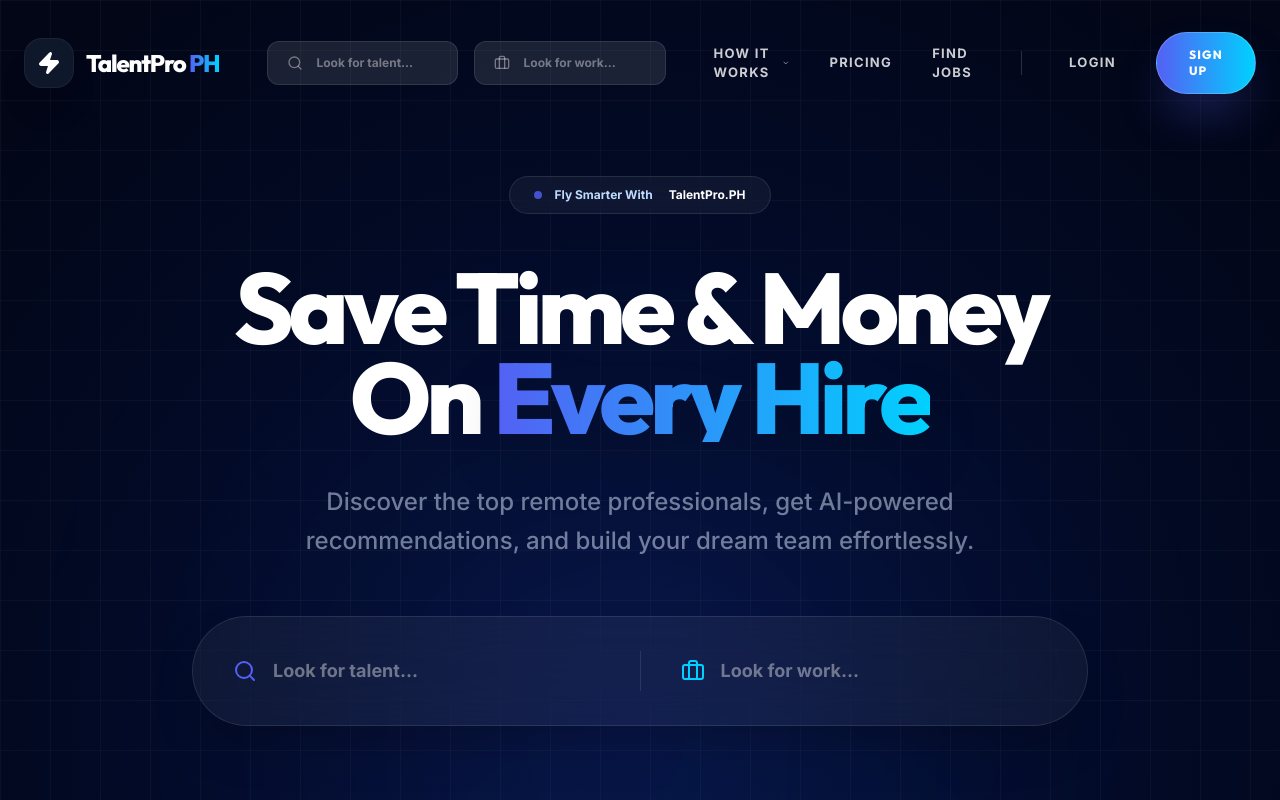
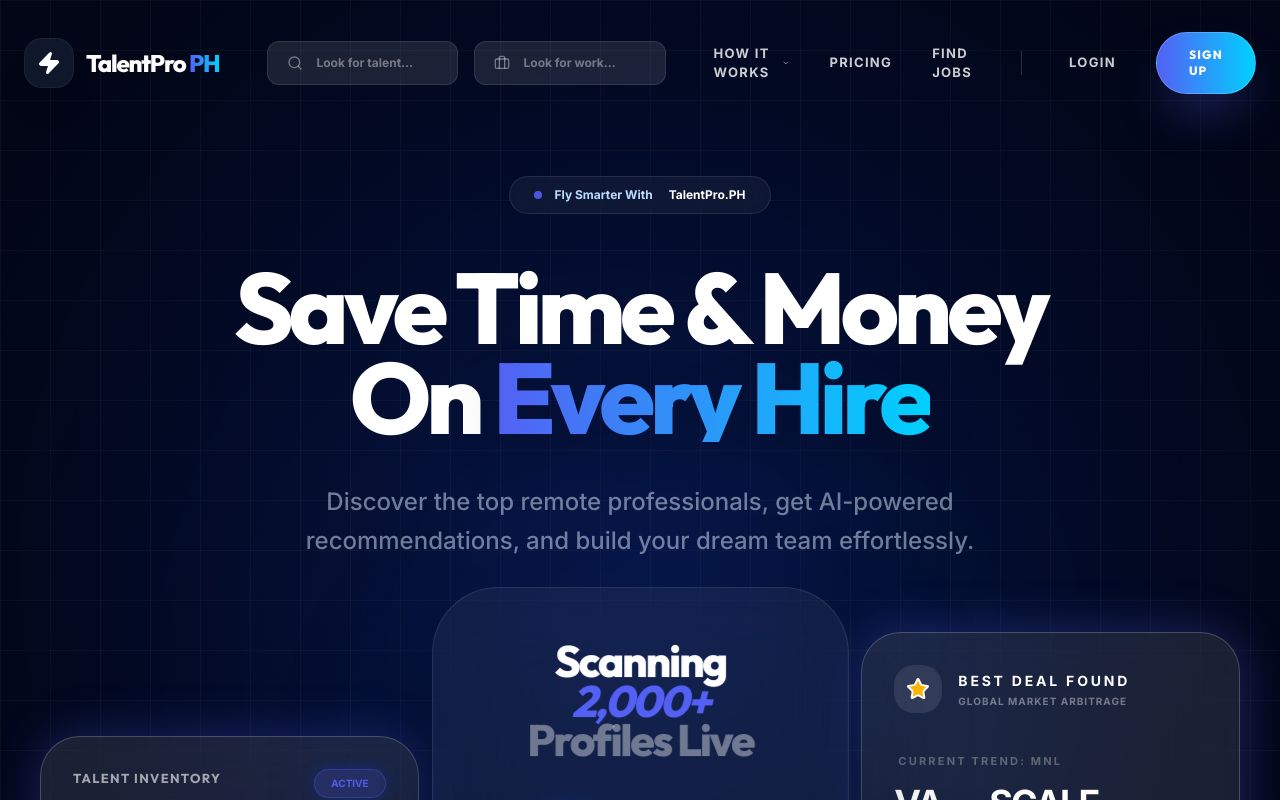
Before and after one commit to parnisce/talentproph, a React (Vite) app: page / in a window 1280 px wide. Shown: the top 800 px of the page. Built offline with nearby package versions, Linux system fonts and the light colour scheme.

Commit message:
homepage search function 2

```diff
--- a/src/pages/LandingPage.tsx
+++ b/src/pages/LandingPage.tsx
@@ -1,6 +1,5 @@
 import { motion } from 'framer-motion';
-import { Zap, Users, Search, ArrowRight, Star, Globe, Shield, Rocket, Quote, LayoutGrid, Briefcase } from 'lucide-react';
-import { Link } from 'react-router-dom';
+import { Zap, Users, Search, ArrowRight, Star, Globe, Shield, Rocket, Quote, LayoutGrid } from 'lucide-react';
 import Navbar from '../components/Navbar';
 
 const LandingPage = () => {
@@ -37,24 +36,6 @@
         }
     ];
 
-    const handleTalentSearch = (e: React.FormEvent<HTMLFormElement>) => {
-        e.preventDefault();
-        const formData = new FormData(e.currentTarget);
-        const query = formData.get('talent') as string;
-        if (query) {
-            window.location.href = `/employer/talent?q=${encodeURIComponent(query)}`;
-        }
-    };
-
-    const handleWorkSearch = (e: React.FormEvent<HTMLFormElement>) => {
-        e.preventDefault();
-        const formData = new FormData(e.currentTarget);
-        const query = formData.get('work') as string;
-        if (query) {
-            window.location.href = `/jobs?q=${encodeURIComponent(query)}`;
-        }
-    };
-
     return (
         <div className="min-h-screen bg-white font-inter">
             <Navbar />
@@ -89,42 +70,6 @@
                         <p className="text-xl md:text-2xl text-blue-100/50 mb-14 max-w-2xl mx-auto font-medium leading-relaxed">
                             Discover the top remote professionals, get AI-powered recommendations, and build your dream team effortlessly.
                         </p>
-
-                        <div className="max-w-4xl mx-auto mb-24 p-2 md:p-4 bg-white/5 backdrop-blur-2xl rounded-[32px] md:rounded-full border border-white/10 shadow-2xl overflow-hidden">
-                            <div className="flex flex-col md:flex-row gap-4 items-center">
-                                {/* Search for Talent */}
-                                <form onSubmit={handleTalentSearch} className="flex-1 relative group w-full">
-                                    <Search className="absolute left-6 top-1/2 -translate-y-1/2 text-primary group-focus-within:scale-110 transition-transform" size={24} />
-                                    <input
-                                        name="talent"
-                                        type="text"
-                                        placeholder="Look for talent..."
-                                        className="w-full pl-16 pr-6 py-6 bg-transparent border-none text-white placeholder:text-white/40 focus:outline-none transition-all font-bold text-lg"
-                                    />
-                                </form>
-
-                                <div className="hidden md:block w-px h-10 bg-white/10" />
-
-                                {/* Search for Work */}
-                                <form onSubmit={handleWorkSearch} className="flex-1 relative group w-full">
-                                    <Briefcase className="absolute left-6 top-1/2 -translate-y-1/2 text-secondary group-focus-within:scale-110 transition-transform" size={24} />
-                                    <input
-                                        name="work"
-                                        type="text"
-                                        placeholder="Look for work..."
-                                        className="w-full pl-16 pr-6 py-6 bg-transparent border-none text-white placeholder:text-white/40 focus:outline-none transition-all font-bold text-lg"
-                                    />
-                                </form>
-
-                                <button type="submit" className="md:hidden bg-gradient-primary text-white py-4 w-full rounded-2xl font-bold">Search</button>
-                            </div>
-                        </div>
-
-                        <div className="flex flex-col sm:flex-row gap-8 justify-center mb-24">
-                            <Link to="/register?role=employer" className="bg-white/10 backdrop-blur-md text-white px-10 py-5 rounded-full text-lg font-bold font-outfit border border-white/10 hover:bg-white/20 transition-all flex items-center gap-6 group">
-                                hiring? Register here <div className="bg-primary p-2 rounded-full group-hover:translate-x-1 transition-transform"><ArrowRight size={20} /></div>
-                            </Link>
-                        </div>
                     </motion.div>
 
                     {/* Floating Glass Cards */}
```
